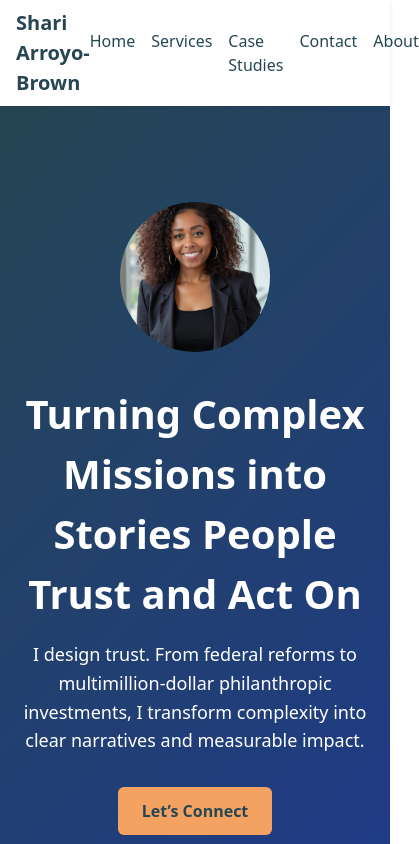
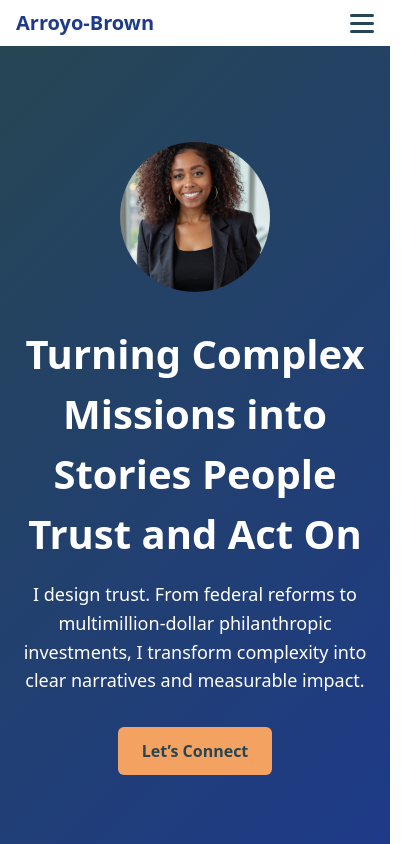
Before and after one commit to JimmyJr77/shari-portfolio, a React (Vite) app: page / in a window 390 px wide. Shown: the top 844 px of the page, 419 px wide, since content can reach past the window. Built offline with nearby package versions, Linux system fonts and the light colour scheme.

Commit message:
created a hamburger menu for small screens

```diff
--- a/src/components/Navbar.jsx
+++ b/src/components/Navbar.jsx
@@ -1,31 +1,38 @@
-import React from 'react'
+import React, { useState } from 'react'
 import { Link } from 'react-router-dom'
 import styles from './Navbar.module.css'
 
 export default function Navbar() {
+  const [open, setOpen] = useState(false)
+  const toggle = () => setOpen((prev) => !prev)
+
   return (
     <nav className={styles.nav}>
       <div className={styles.inner}>
-        {/* Logo always goes home */}
         <Link to="/" className={styles.logo}>
-          Shari Arroyo-Brown
+          Arroyo-Brown
         </Link>
-        <ul className={styles.links}>
-          <li>
-            <Link to="/" className={styles.link}>Home</Link>
-          </li>
-          <li>
-            <Link to="/#services" className={styles.link}>Services</Link>
-          </li>
-          <li>
-            <Link to="/#cases" className={styles.link}>Case Studies</Link>
-          </li>
-          <li>
-            <Link to="/#contact" className={styles.link}>Contact</Link>
-          </li>
-          <li>
-            <Link to="/about" className={styles.link}>About</Link>
-          </li>
+
+        {/* Hamburger button */}
+        <button
+          className={styles.hamburger}
+          aria-label="Toggle menu"
+          onClick={toggle}
+        >
+          <span className={styles.bar} />
+          <span className={styles.bar} />
+          <span className={styles.bar} />
+        </button>
+
+        <ul
+          className={`${styles.links} ${open ? styles.open : ''}`}
+          onClick={() => setOpen(false)}
+        >
+          <li><Link to="/"       className={styles.link}>Home</Link></li>
+          <li><Link to="/#services" className={styles.link}>Services</Link></li>
+          <li><Link to="/#cases"    className={styles.link}>Case Studies</Link></li>
+          <li><Link to="/#contact"  className={styles.link}>Contact</Link></li>
+          <li><Link to="/about"     className={styles.link}>About</Link></li>
         </ul>
       </div>
     </nav>
--- a/src/components/Navbar.module.css
+++ b/src/components/Navbar.module.css
@@ -1,9 +1,6 @@
 .nav {
-  background-color: #fff;
+  background: white;
   box-shadow: 0 2px 4px rgba(0,0,0,0.1);
-  position: sticky;
-  top: 0;
-  z-index: 100;
 }
 .inner {
   max-width: 1024px;
@@ -12,23 +9,73 @@
   display: flex;
   align-items: center;
   justify-content: space-between;
+  position: relative;
 }
+
+/* Logo */
 .logo {
+  font-weight: 700;
   font-size: 1.25rem;
-  font-weight: 700;
-  color: #264653;
+  color: #1e3a8a;
   text-decoration: none;
 }
+
+/* Links - desktop */
 .links {
   list-style: none;
   display: flex;
-  gap: 1rem;
+  gap: 1.5rem;
 }
 .link {
   color: #264653;
+  text-decoration: none;
   font-weight: 500;
-  text-decoration: none;
 }
-.link:hover {
-  text-decoration: underline;
+
+/* Hamburger - hidden on desktop */
+.hamburger {
+  display: none;
+  flex-direction: column;
+  justify-content: space-around;
+  width: 24px;
+  height: 24px;
+  background: none;
+  border: none;
+  cursor: pointer;
+  padding: 0;
+  margin-left: 1rem;
 }
+.bar {
+  display: block;
+  width: 100%;
+  height: 3px;
+  background: #264653;
+  border-radius: 2px;
+}
+
+/* MOBILE: switch to hamburger at 768px */
+@media (max-width: 768px) {
+  .links {
+    position: absolute;
+    top: 100%;
+    right: 0;
+    background: white;
+    flex-direction: column;
+    width: 200px;
+    padding: 1rem;
+    box-shadow: 0 2px 8px rgba(0,0,0,0.15);
+    transform: translateY(-10px);
+    opacity: 0;
+    pointer-events: none;
+    transition: transform 0.2s, opacity 0.2s;
+  }
+  .links.open {
+    transform: translateY(0);
+    opacity: 1;
+    pointer-events: auto;
+  }
+  .hamburger {
+    display: flex;
+  }
+  /* hide the desktop links when collapsed */
+}
--- a/src/components/ParallaxBoard.module.css
+++ b/src/components/ParallaxBoard.module.css
@@ -5,7 +5,7 @@
   background-position: center center;
   background-size: cover;
   background-repeat: no-repeat;
-  width: 100%;                    /* span full container width */
+  width: 100vw;                    /* span full container width */
   height: 30vh;                   /* lock your desired height */
   background-position: center;    /* center crop */
 }
```
